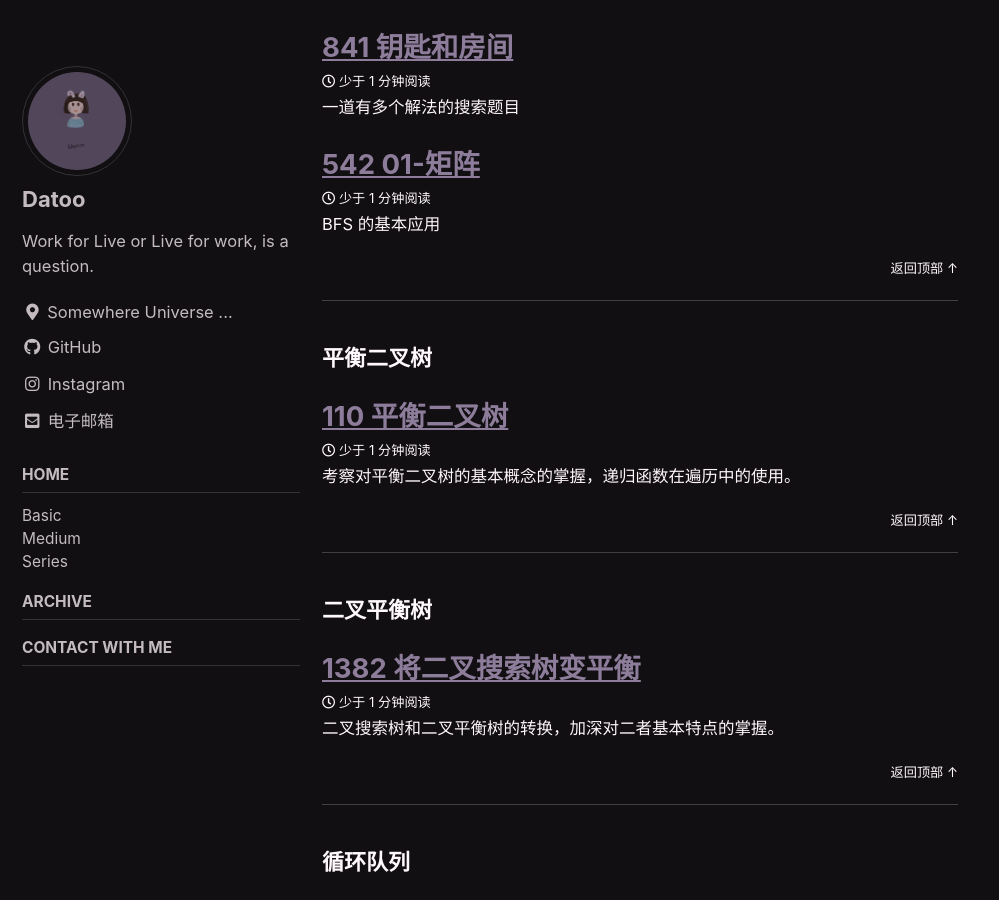
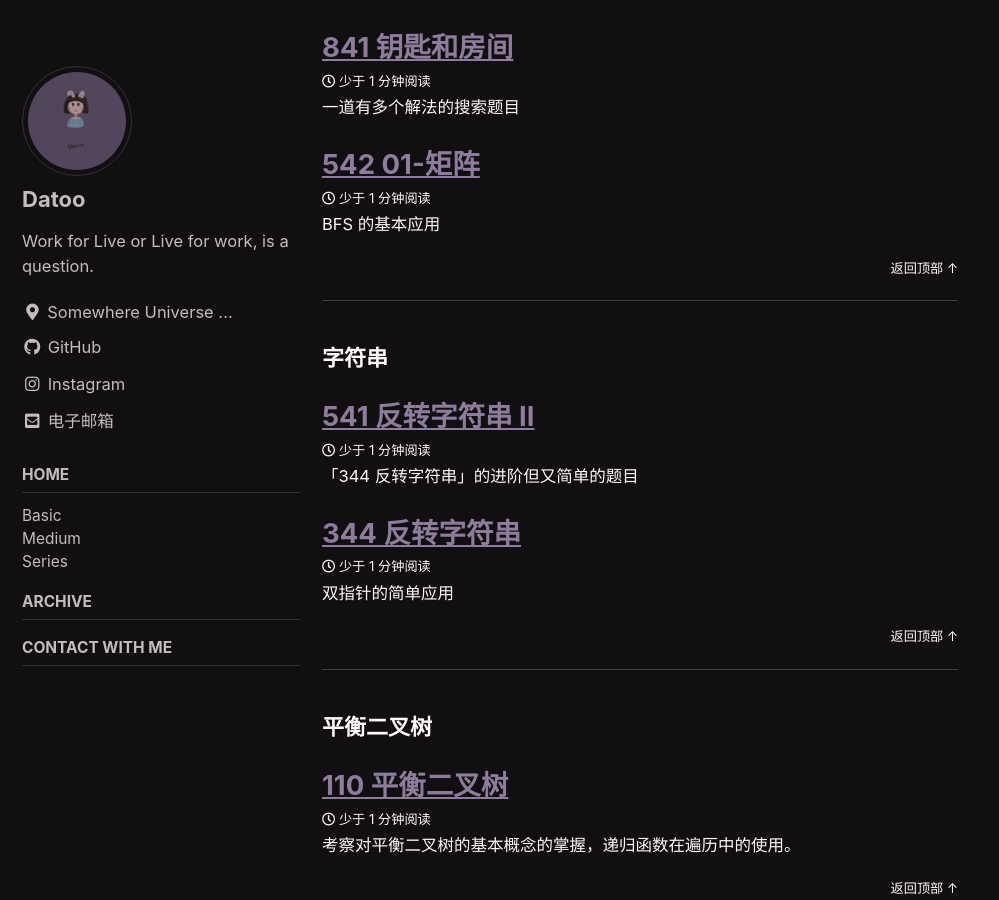
Before and after one commit to DaToo-J/DaToo-J.GitHub.io, a Jekyll site: the page built from tags/tag-archive.md, in a window 1280 px wide and 900 px high, scrolled down 13586 px. Shown: the whole window, without its empty margins (0-999 px from the left). Built offline with Jekyll 4.4.1, drawn with Linux system fonts in a browser that asks for light colours; cached includes are drawn as plain includes; comment, search, counter and statistics services are not loaded.

Commit message:
edit tag

```diff
--- a/_posts/2021-03-03-reverse-string.md
+++ b/_posts/2021-03-03-reverse-string.md
@@ -8,7 +8,7 @@ sidebar:
   nav: "main"
 comments: true
 
-tags: 双指针
+tags: 双指针 字符串
 title: 344 反转字符串
 excerpt: 双指针的简单应用
 ---
--- a/_posts/2021-03-04-reverse-string-2.md
+++ b/_posts/2021-03-04-reverse-string-2.md
@@ -8,7 +8,7 @@ sidebar:
   nav: "main"
 comments: true
 
-tags: 双指针
+tags: 双指针 字符串
 title: 541 反转字符串 II
 excerpt: 「344 反转字符串」的进阶但又简单的题目
 ---
```
